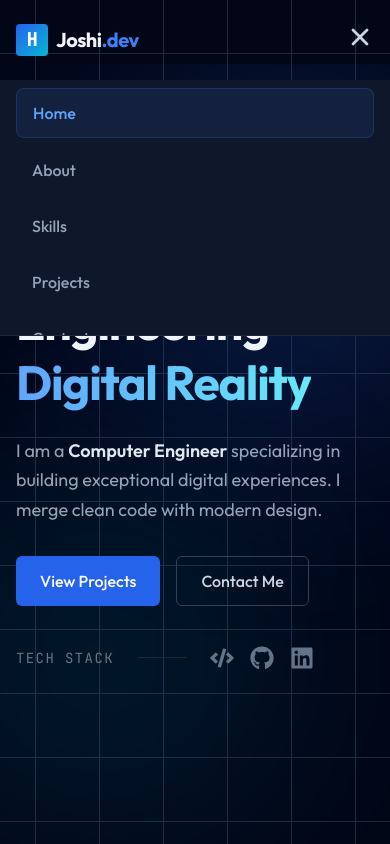
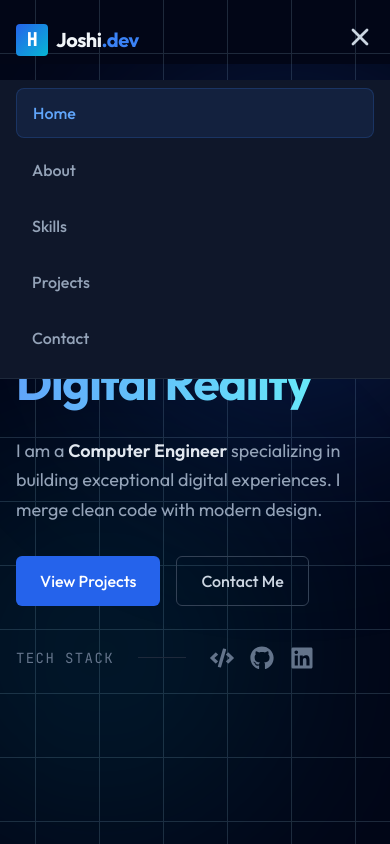
Before and after one commit to HemJoshi111/portfolio-v1, a React (Vite) app: page / in a window 390 px wide. Both pictures are taken after a click on the button 360 px from the left and 37 px from the top of the page. Shown: the top 844 px of the page. Built offline with nearby package versions, Linux system fonts and the light colour scheme.

Commit message:
fix(layout): increase mobile navbar height to prevent content clipping

```diff
--- a/src/components/layout/Navbar.jsx
+++ b/src/components/layout/Navbar.jsx
@@ -87,7 +87,7 @@ const Navbar = () => {
 
             {/* Mobile Menu Dropdown */}
             <div
-                className={`md:hidden overflow-hidden transition-all duration-300 ease-in-out bg-slate-900 border-b border-slate-800 ${isOpen ? 'max-h-64 opacity-100' : 'max-h-0 opacity-0'
+                className={`md:hidden overflow-hidden transition-all duration-300 ease-in-out bg-slate-900 border-b border-slate-800 ${isOpen ? 'max-h-screen opacity-100' : 'max-h-0 opacity-0'
                     }`}
             >
                 <div className="px-4 pt-2 pb-4 space-y-2">
```
